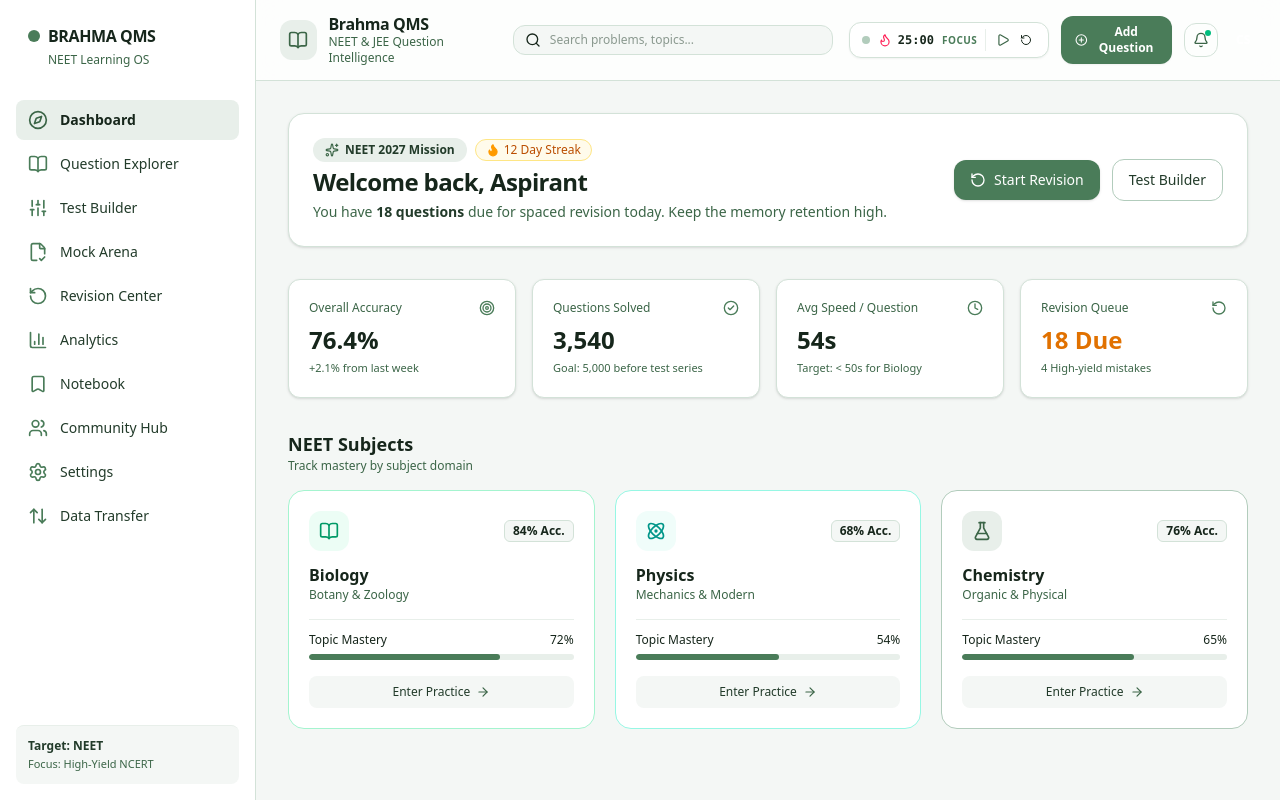
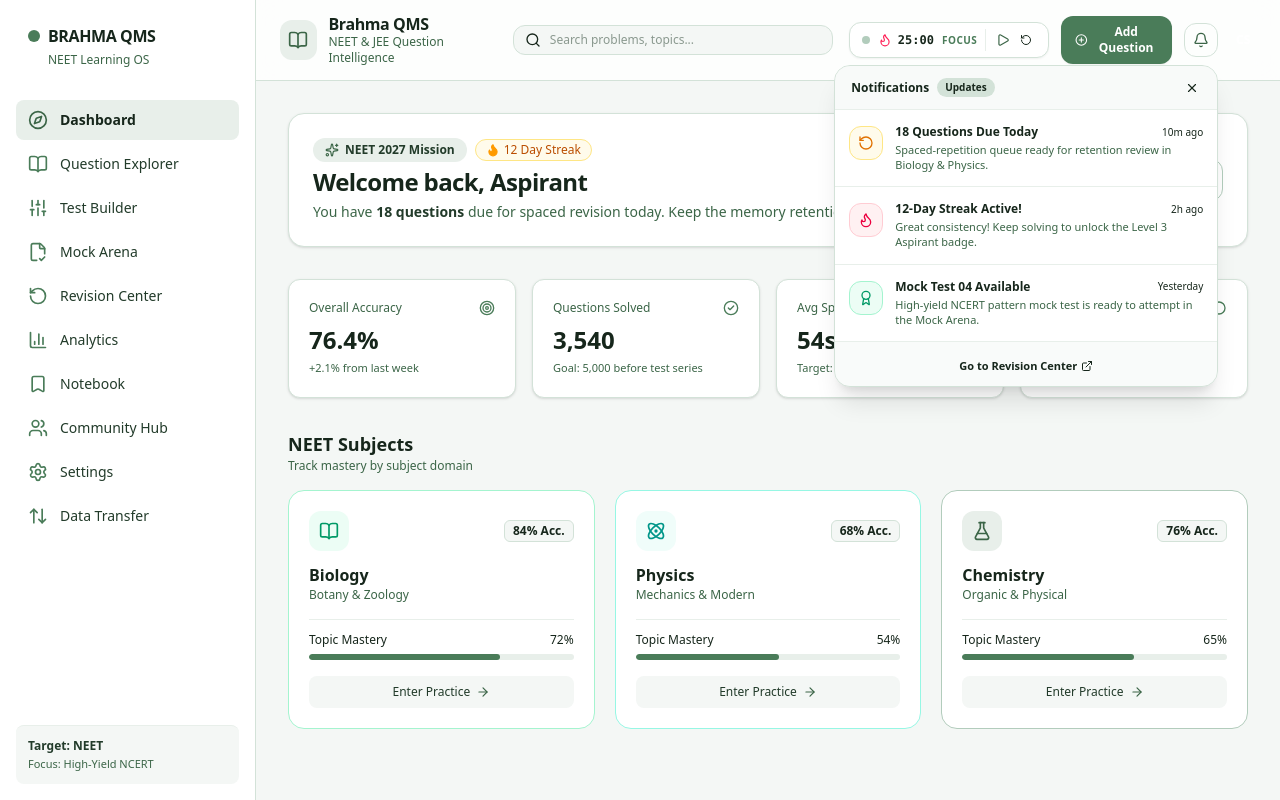
Before and after one commit to chandansharma3166-create/brahma-qms, a Next.js app: page / in a window 1280 px wide. Both pictures are taken after a click on the button 1201 px from the left and 40 px from the top of the page. Built offline with nearby package versions, Linux system fonts and the light colour scheme.

Commit message:
feat: add interactive notifications menu to bell button

```diff
--- a/src/components/Header.tsx
+++ b/src/components/Header.tsx
@@ -1,6 +1,6 @@
 "use client";
 
-import React, { useState } from "react";
+import React, { useState, useRef, useEffect } from "react";
 import Link from "next/link";
 import FocusTimer from "./FocusTimer";
 import {
@@ -13,12 +13,18 @@ import {
   CheckCircle2,
   Upload,
   Image as ImageIcon,
-  HelpCircle
+  RotateCcw,
+  Flame,
+  Award,
+  ExternalLink
 } from "lucide-react";
 
 export default function Header() {
   const [isOpen, setIsOpen] = useState(false);
   const [isSaved, setIsSaved] = useState(false);
+  const [showNotifications, setShowNotifications] = useState(false);
+  const [unreadCount, setUnreadCount] = useState(3);
+  const notifRef = useRef<HTMLDivElement>(null);
 
   // Form State
   const [subject, setSubject] = useState("BIOLOGY");
@@ -40,6 +46,54 @@ export default function Header() {
 
   const [explanation, setExplanation] = useState("");
   const [personalNotes, setPersonalNotes] = useState("");
+
+  const notifications = [
+    {
+      id: 1,
+      title: "18 Questions Due Today",
+      desc: "Spaced-repetition queue ready for retention review in Biology & Physics.",
+      time: "10m ago",
+      icon: RotateCcw,
+      iconColor: "text-amber-600 bg-amber-50 border-amber-200",
+      link: "/revision",
+    },
+    {
+      id: 2,
+      title: "12-Day Streak Active!",
+      desc: "Great consistency! Keep solving to unlock the Level 3 Aspirant badge.",
+      time: "2h ago",
+      icon: Flame,
+      iconColor: "text-rose-600 bg-rose-50 border-rose-200",
+      link: "/analytics",
+    },
+    {
+      id: 3,
+      title: "Mock Test 04 Available",
+      desc: "High-yield NCERT pattern mock test is ready to attempt in the Mock Arena.",
+      time: "Yesterday",
+      icon: Award,
+      iconColor: "text-emerald-600 bg-emerald-50 border-emerald-200",
+      link: "/mock",
+    },
+  ];
+
+  // Close dropdown on outside click
+  useEffect(() => {
+    function handleClickOutside(e: MouseEvent) {
+      if (notifRef.current && !notifRef.current.contains(e.target as Node)) {
+        setShowNotifications(false);
+      }
+    }
+    document.addEventListener("mousedown", handleClickOutside);
+    return () => document.removeEventListener("mousedown", handleClickOutside);
+  }, []);
+
+  const handleToggleNotifications = () => {
+    setShowNotifications((prev) => !prev);
+    if (!showNotifications) {
+      setUnreadCount(0);
+    }
+  };
 
   const handleImageUpload = (e: React.ChangeEvent<HTMLInputElement>) => {
     const file = e.target.files?.[0];
@@ -87,7 +141,6 @@ export default function Header() {
     setTimeout(() => {
       setIsSaved(false);
       setIsOpen(false);
-      // Reset form
       setChapter("");
       setTopic("");
       setQuestionText("");
@@ -140,14 +193,78 @@ export default function Header() {
               <span className="hidden sm:inline">Add Question</span>
             </button>
 
+            {/* Notification Bell with Menu */}
+            <div className="relative" ref={notifRef}>
               <button
                 type="button"
-              className="p-2 rounded-xl border border-sage-200 text-sage-600 hover:bg-sage-50 transition relative"
+                onClick={handleToggleNotifications}
+                className="p-2 rounded-xl border border-sage-200 text-sage-600 hover:bg-sage-50 transition relative cursor-pointer"
                 title="Notifications"
               >
                 <Bell className="w-4 h-4" />
-              <span className="absolute top-1.5 right-1.5 w-1.5 h-1.5 bg-emerald-500 rounded-full" />
+                {unreadCount > 0 && (
+                  <span className="absolute top-1.5 right-1.5 w-2 h-2 bg-emerald-500 rounded-full ring-2 ring-white" />
+                )}
               </button>
+
+              {showNotifications && (
+                <div className="absolute right-0 mt-2 w-80 sm:w-96 rounded-2xl border border-sage-200 bg-white shadow-xl z-50 overflow-hidden animate-in fade-in zoom-in-95 duration-100">
+                  <div className="flex items-center justify-between border-b border-sage-100 px-4 py-3 bg-sage-50/60">
+                    <div className="flex items-center gap-2">
+                      <span className="text-xs font-bold text-sage-900">Notifications</span>
+                      <span className="px-2 py-0.5 text-[10px] font-bold bg-sage-200 text-sage-700 rounded-full">
+                        Updates
+                      </span>
+                    </div>
+                    <button
+                      type="button"
+                      onClick={() => setShowNotifications(false)}
+                      className="text-sage-400 hover:text-sage-700 p-0.5 rounded-lg"
+                    >
+                      <X className="w-3.5 h-3.5" />
+                    </button>
+                  </div>
+
+                  <div className="divide-y divide-sage-100 max-h-[360px] overflow-y-auto">
+                    {notifications.map((n) => {
+                      const IconComponent = n.icon;
+                      return (
+                        <Link
+                          key={n.id}
+                          href={n.link}
+                          onClick={() => setShowNotifications(false)}
+                          className="flex items-start gap-3 p-3.5 hover:bg-sage-50/70 transition block"
+                        >
+                          <div className={`p-2 rounded-xl border flex-shrink-0 mt-0.5 ${n.iconColor}`}>
+                            <IconComponent className="w-4 h-4" />
+                          </div>
+                          <div className="flex-1 min-w-0">
+                            <div className="flex items-center justify-between gap-1">
+                              <h4 className="text-xs font-bold text-sage-900 truncate">{n.title}</h4>
+                              <span className="text-[10px] text-sage-400 whitespace-nowrap">{n.time}</span>
+                            </div>
+                            <p className="text-[11px] text-sage-600 mt-0.5 leading-snug line-clamp-2">
+                              {n.desc}
+                            </p>
+                          </div>
+                        </Link>
+                      );
+                    })}
+                  </div>
+
+                  <div className="border-t border-sage-100 p-2.5 bg-sage-50/50 text-center">
+                    <Link
+                      href="/revision"
+                      onClick={() => setShowNotifications(false)}
+                      className="inline-flex items-center gap-1 text-[11px] font-semibold text-sage-700 hover:text-sage-900"
+                    >
+                      <span>Go to Revision Center</span>
+                      <ExternalLink className="w-3 h-3" />
+                    </Link>
+                  </div>
+                </div>
+              )}
+            </div>
 
             <div className="w-8 h-8 rounded-xl bg-sage-700 text-white font-bold text-xs flex items-center justify-center">
               CS
@@ -318,7 +435,7 @@ export default function Header() {
                   )}
                 </div>
 
-                {/* 4 Options Grid with Correct Answer Picker */}
+                {/* 4 Options Grid */}
                 <div className="space-y-2 border-t border-sage-100 pt-3">
                   <div className="flex items-center justify-between">
                     <label className="text-[11px] font-bold text-sage-900">
```
Lines whose indentation alone changed are shown as unchanged.
